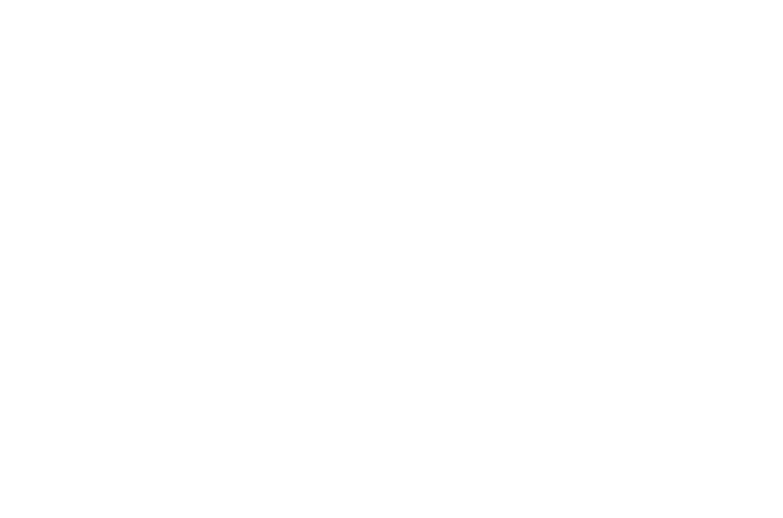
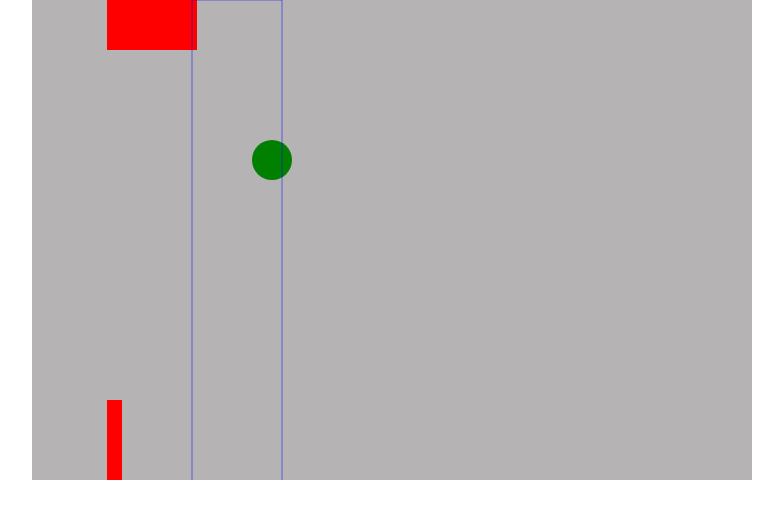
Before and after one commit to rymon23/ai-fitness-dash, a website: page index.html in a window 1280 px wide. Shown: the whole page, without its empty margins (248-1031 px from the left). Drawn offline with nearby package versions, Linux system fonts and the light colour scheme; files that its build step writes are made by us from their sources.

Commit message:
Fix Readme, Start canvas setup

```diff
--- a/index.html
+++ b/index.html
@@ -5,9 +5,52 @@
     <meta name="viewport" content="width=device-width, initial-scale=1.0">
     <meta http-equiv="X-UA-Compatible" content="ie=edge">
     <link rel="stylesheet" href="./src/styles/index.css">
-    <title>Document</title>
+    <title>Fitness Dash</title>
+    <style>
+        * { padding: 0; margin: 0;}
+        canvas {background: rgb(181, 179, 179); display: block; margin: 0 auto;}
+    </style>
 </head>
 <body>
+    <!-- <div id="root">you should not see this</div> -->
+    <canvas id="canvas-id" width="720" height="480"></canvas>
+<script>
+    const canvas = document.getElementById("canvas-id");
+    const ctx = canvas.getContext("2d");
+
+    const GAME_SCREEN = [720, 480];
+    const wallBuffer = 75;
+    const wallWidth = 15;
+
+
+    const generateWall = () => {
+        ctx.beginPath();
+        ctx.rect(wallBuffer, 400, wallWidth, 400);
+        ctx.fillStyle = "#FF0000";
+        ctx.fill();
+        ctx.closePath();
+    }
+
+    generateWall();
+
+    ctx.beginPath();
+    ctx.rect(wallBuffer, 0, 90, 50);
+    ctx.fillStyle = "#FF0000";
+    ctx.fill();
+    ctx.closePath();
+
+    ctx.beginPath();
+    ctx.arc(240, 160, 20, 0, Math.PI*2, false);
+    ctx.fillStyle = "green";
+    ctx.fill();
+    ctx.closePath();
+
+    ctx.beginPath();
+    ctx.rect(160, 0, 90, 500);
+    ctx.strokeStyle = "rgba(0, 0, 255, 0.5)";
+    ctx.stroke();
+    ctx.closePath();
+</script>
 
 </body>
 </html>
--- a/src/index.js
+++ b/src/index.js
@@ -1 +1 @@
-import * as Styles from "./styles/index.scss";
+// import * as Styles from "./styles/index.scss";
```
Also changed, not shown: README.md (added).
